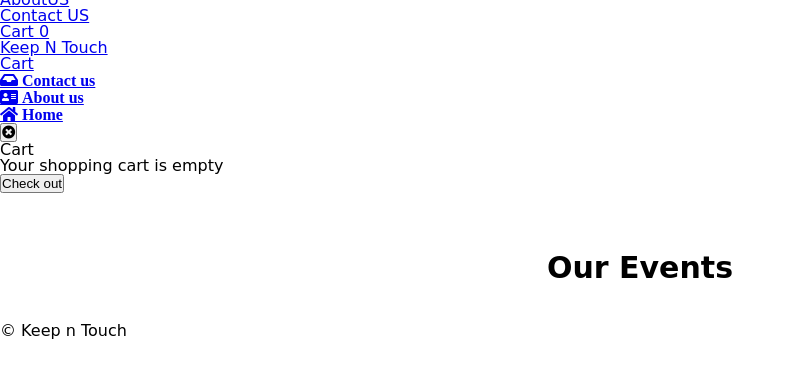
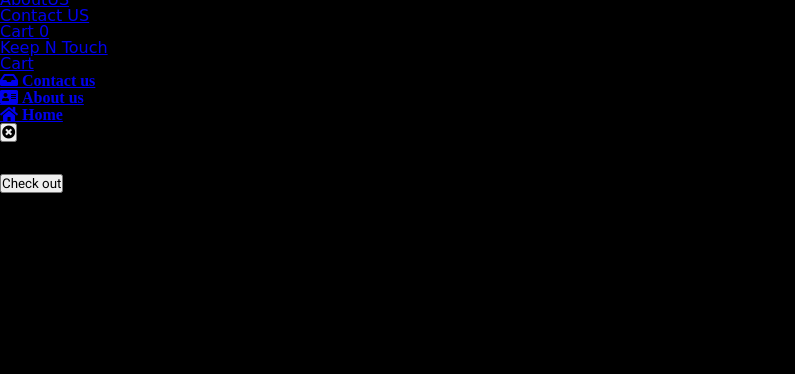
Before and after one commit to KEEP-N-TOUCH/KEEP-N-TOUCH, a plain HTML site: page events.html in a window 1280 px wide. Shown: the part 92-466 px from the top of the page, without its empty margins (0-795 px from the left). Drawn offline with Linux system fonts and the light colour scheme.

Commit message:
conflict

```diff
--- a/css/events.css
+++ b/css/events.css
@@ -7,9 +7,9 @@
 *{
     margin: 0;
     padding: 0;
-<<<<<<< HEAD
+
     font-family: "poppins",sans-serif;
-=======
+
 
     font-family: 'Roboto', sans-serif;
 }
@@ -32,18 +32,17 @@ font-family: 'Roboto', sans-serif;
 
     font-family: "poppins",sans-serif;
 
->>>>>>> 5467763a790cbc24ae6b8a8e6d13919b6def70c0
+
 }
 
 body{
 min-height: 100vh;
 
-<<<<<<< HEAD
-=======
+
 background:rgb(185, 52, 52);
 font-family: -apple-system, BlinkMacSystemFont, 'Segoe UI', Roboto, Oxygen, Ubuntu, Cantarell, 'Open Sans', 'Helvetica Neue', sans-serif;
 
->>>>>>> 5467763a790cbc24ae6b8a8e6d13919b6def70c0
+
 background:black;
 font-family: cursive;
 
@@ -110,12 +109,10 @@ ul li {
     display: inline;
     position: right;
     margin-right: 40px;
-<<<<<<< HEAD
 
-=======
 
     font-family: 'Roboto', sans-serif;
->>>>>>> 5467763a790cbc24ae6b8a8e6d13919b6def70c0
+
 
 }
 
```
